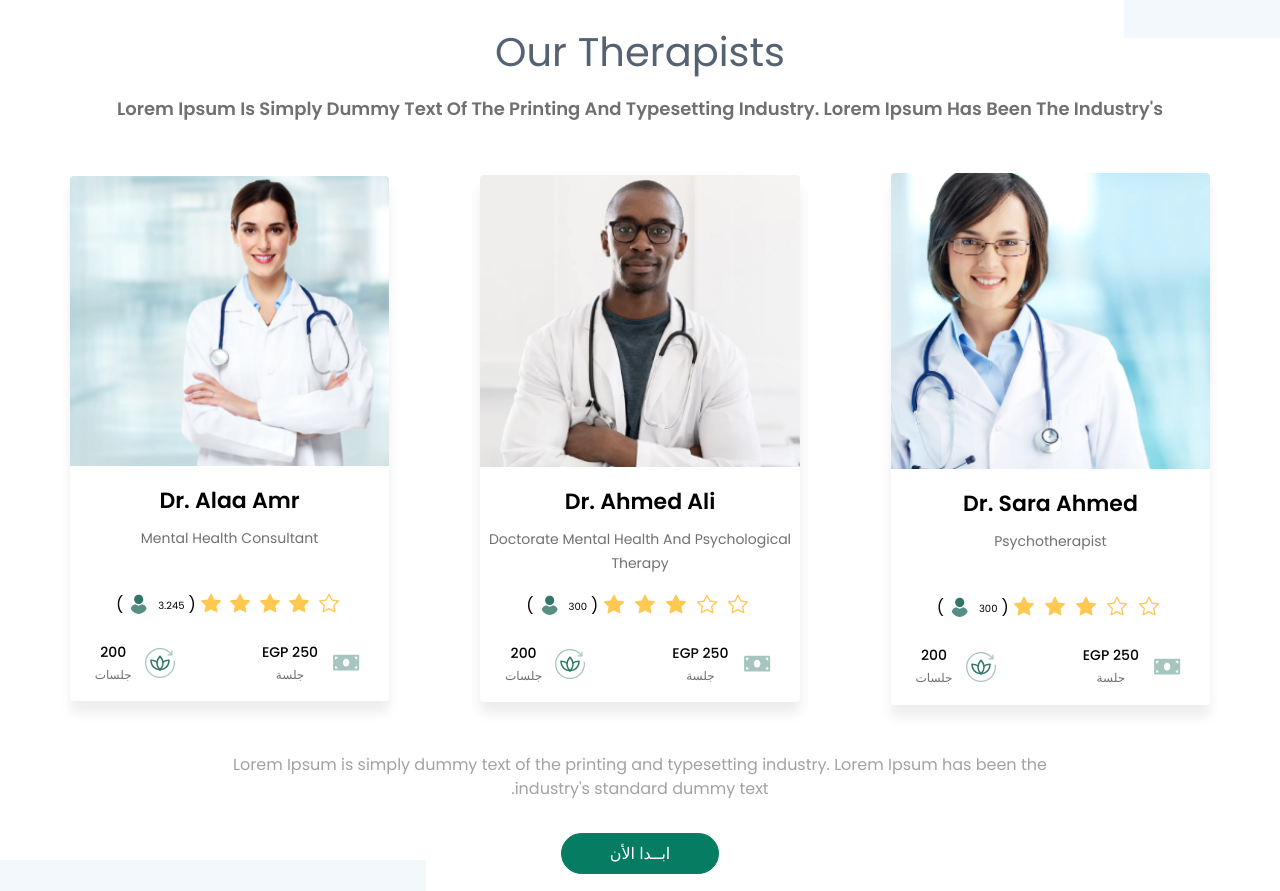
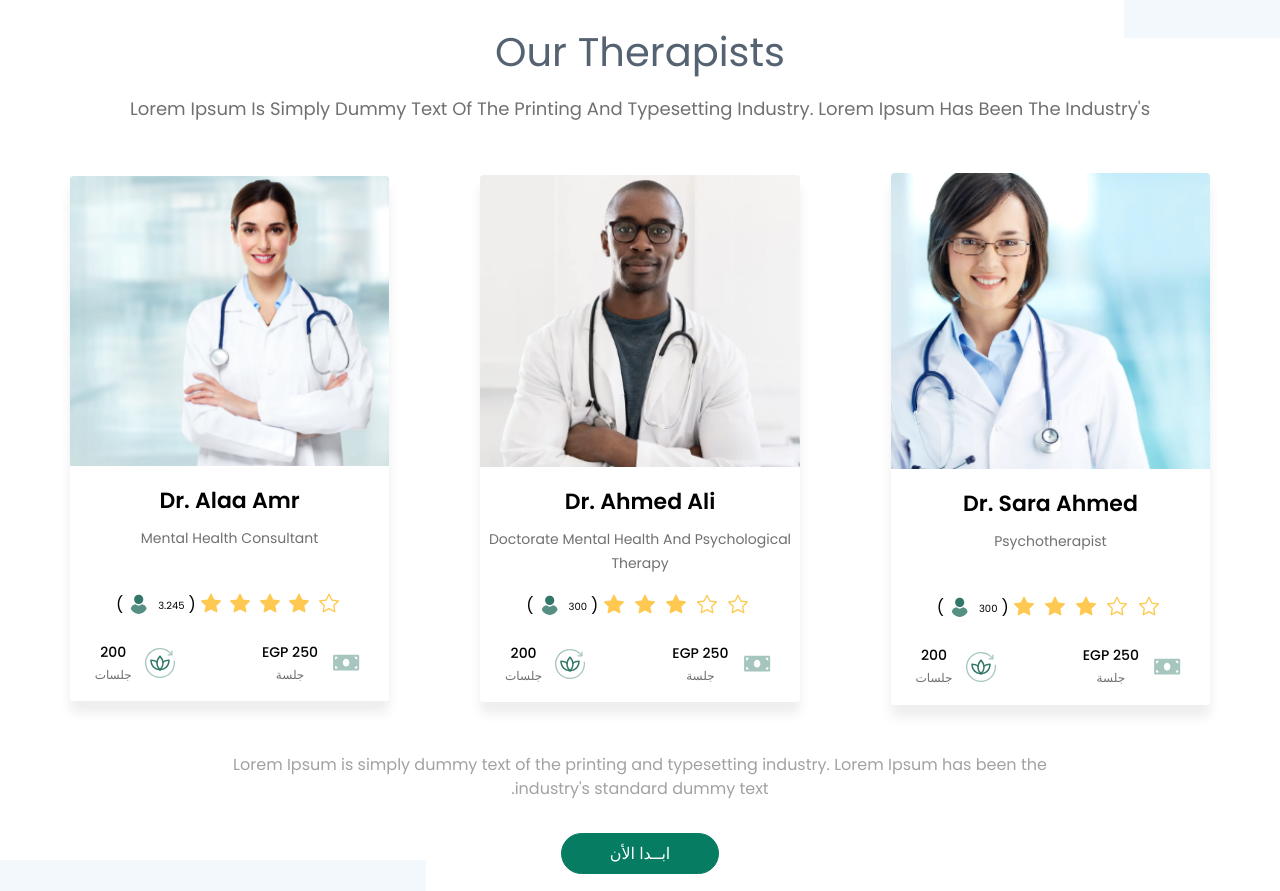
Before and after one commit to karimtarek0000/forsa-tanya, a Nuxt app: page / in a window 1280 px wide. Shown: the part 1635-2526 px from the top of the page. Built offline with nearby package versions, Linux system fonts and the light colour scheme.

Commit message:
update project 25/1

```diff
--- a/components/Therapists/OurTherapists.vue
+++ b/components/Therapists/OurTherapists.vue
@@ -5,7 +5,7 @@
       <!-- 1) - Therapists Info -->
       <div class="our__therapists__info text-capitalize text-center mb-5">
         <h2 class="text-large weight-light text-fifth">Our Therapists</h2>
-        <p class="text-small text-sixth weight-extraBold">
+        <p class="text-small text-sixth weight-light">
           Lorem Ipsum is simply dummy text of the printing and typesetting
           industry. Lorem Ipsum has been the industry's
         </p>
```
